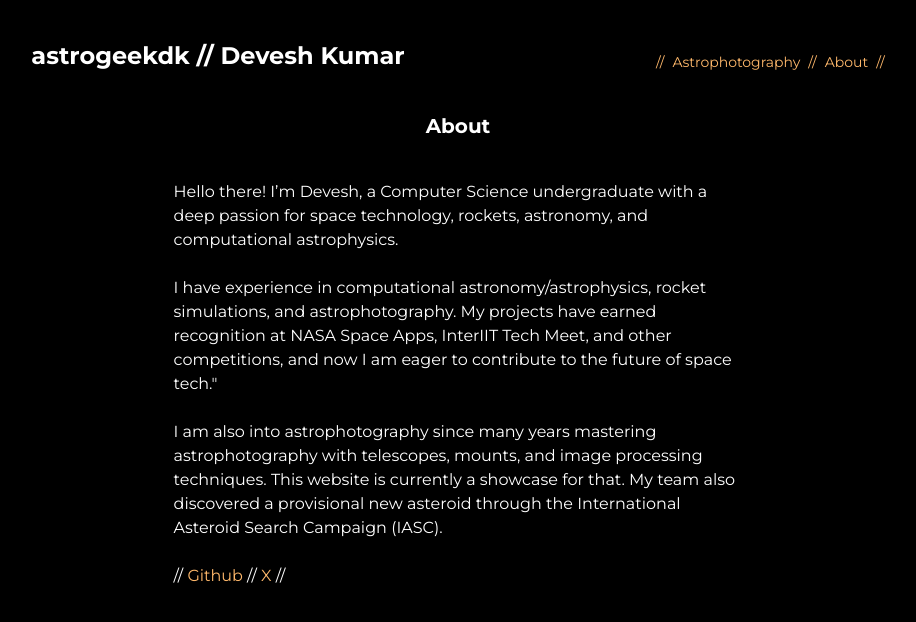
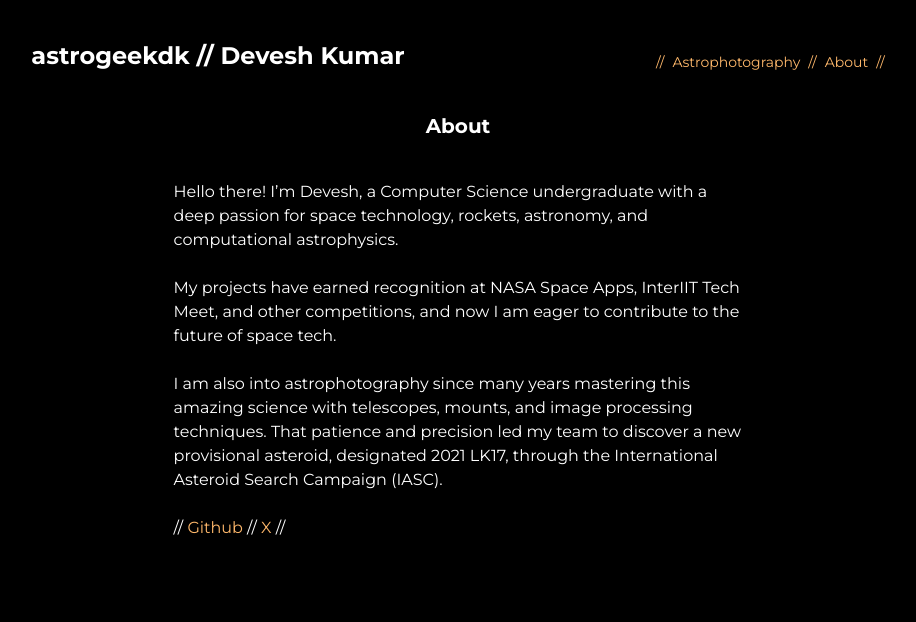
Before and after one commit to astrogeekdk/astrogeekdk.github.io, a plain HTML site: page about.html in a window 1280 px wide. Shown: the whole page, without its empty margins (182-1098 px from the left). Drawn offline with nearby package versions, Linux system fonts and the light colour scheme.

Commit message:
Update about.html

```diff
--- a/about.html
+++ b/about.html
@@ -91,11 +91,11 @@
 
             <br><br>
 
-            I have experience in computational astronomy/astrophysics, rocket simulations, and astrophotography. My projects have earned recognition at NASA Space Apps, InterIIT Tech Meet, and other competitions, and now I am eager to contribute to the future of space tech."
+            My projects have earned recognition at NASA Space Apps, InterIIT Tech Meet, and other competitions, and now I am eager to contribute to the future of space tech.
 
             <br><br>
 
-            I am also into astrophotography since many years mastering astrophotography with telescopes, mounts, and image processing techniques. This website is currently a showcase for that. My team also discovered a provisional new asteroid through the International Asteroid Search Campaign (IASC).
+            I am also into astrophotography since many years mastering this amazing science with telescopes, mounts, and image processing techniques. That patience and precision led my team to discover a new provisional asteroid, designated 2021 LK17, through the International Asteroid Search Campaign (IASC).
 
             <br><br>
 
```
